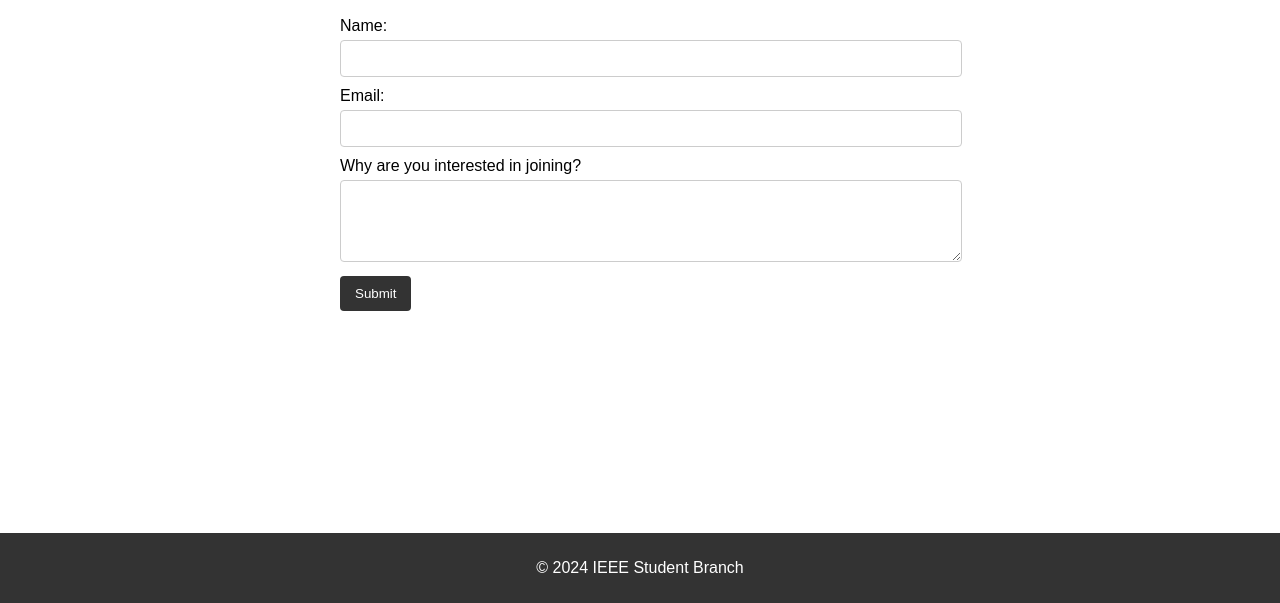
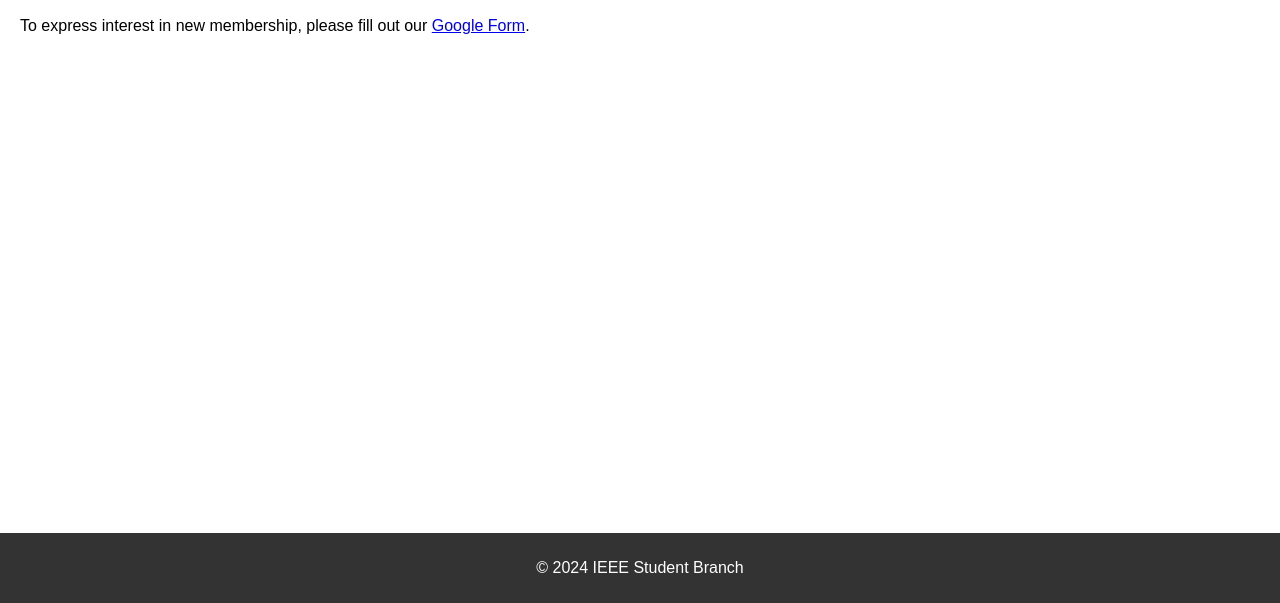
Before and after one commit to dheerajreddy71/cs-sbc, a plain HTML site: page membership.html in a window 1280 px wide. Shown: the part 197-800 px from the top of the page. Drawn offline with Linux system fonts and the light colour scheme.

Commit message:
Update membership.html

```diff
--- a/membership.html
+++ b/membership.html
@@ -23,15 +23,7 @@
     <main>
         <section>
             <h2>New Membership Interest</h2>
-            <form action="#">
-                <label for="name">Name:</label>
-                <input type="text" id="name" name="name" required>
-                <label for="email">Email:</label>
-                <input type="email" id="email" name="email" required>
-                <label for="interest">Why are you interested in joining?</label>
-                <textarea id="interest" name="interest" rows="4" required></textarea>
-                <button type="submit">Submit</button>
-            </form>
+            <p>To express interest in new membership, please fill out our <a href="https://forms.gle/YOUR_GOOGLE_FORM_ID" target="_blank">Google Form</a>.</p>
         </section>
     </main>
     <footer>
```
